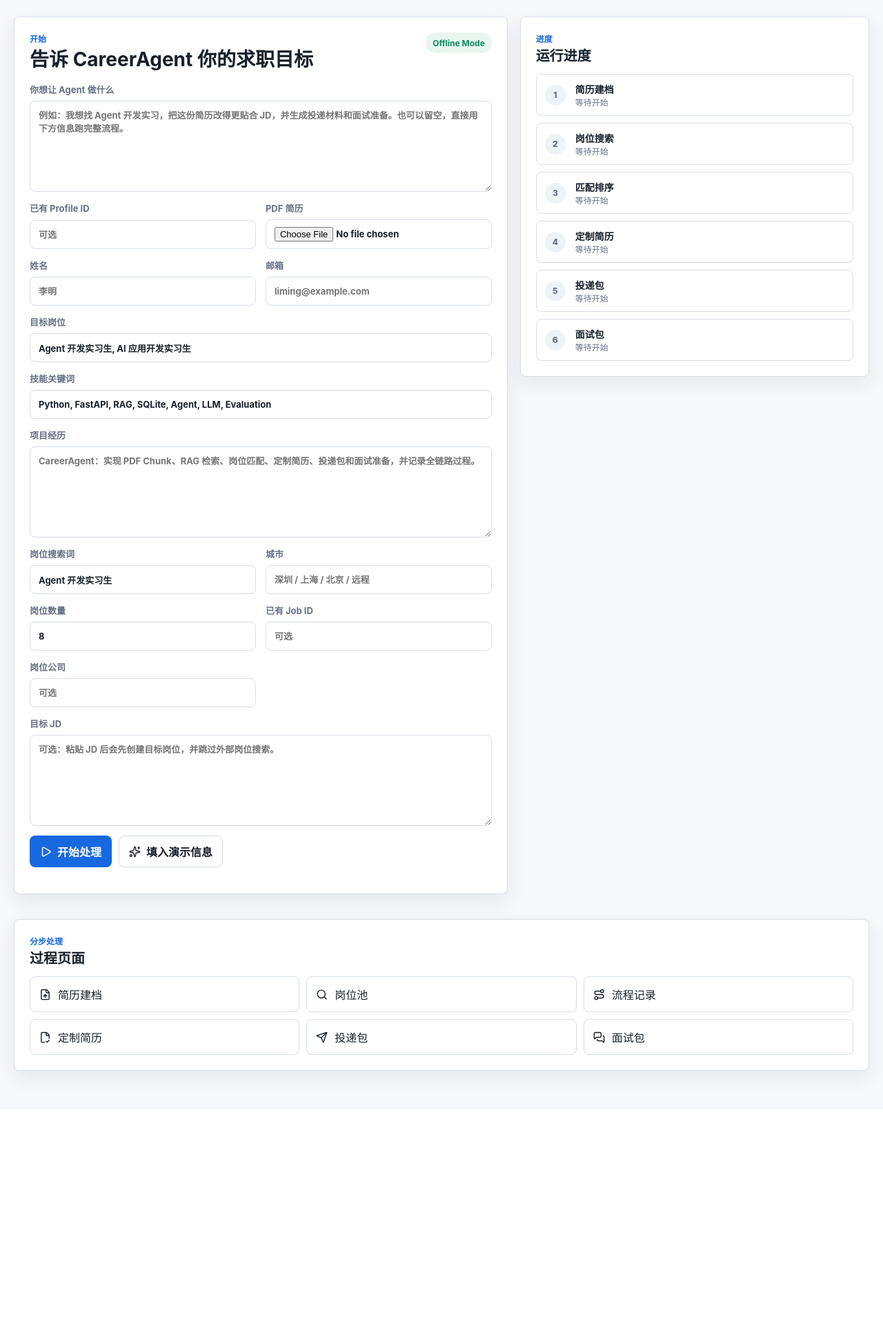
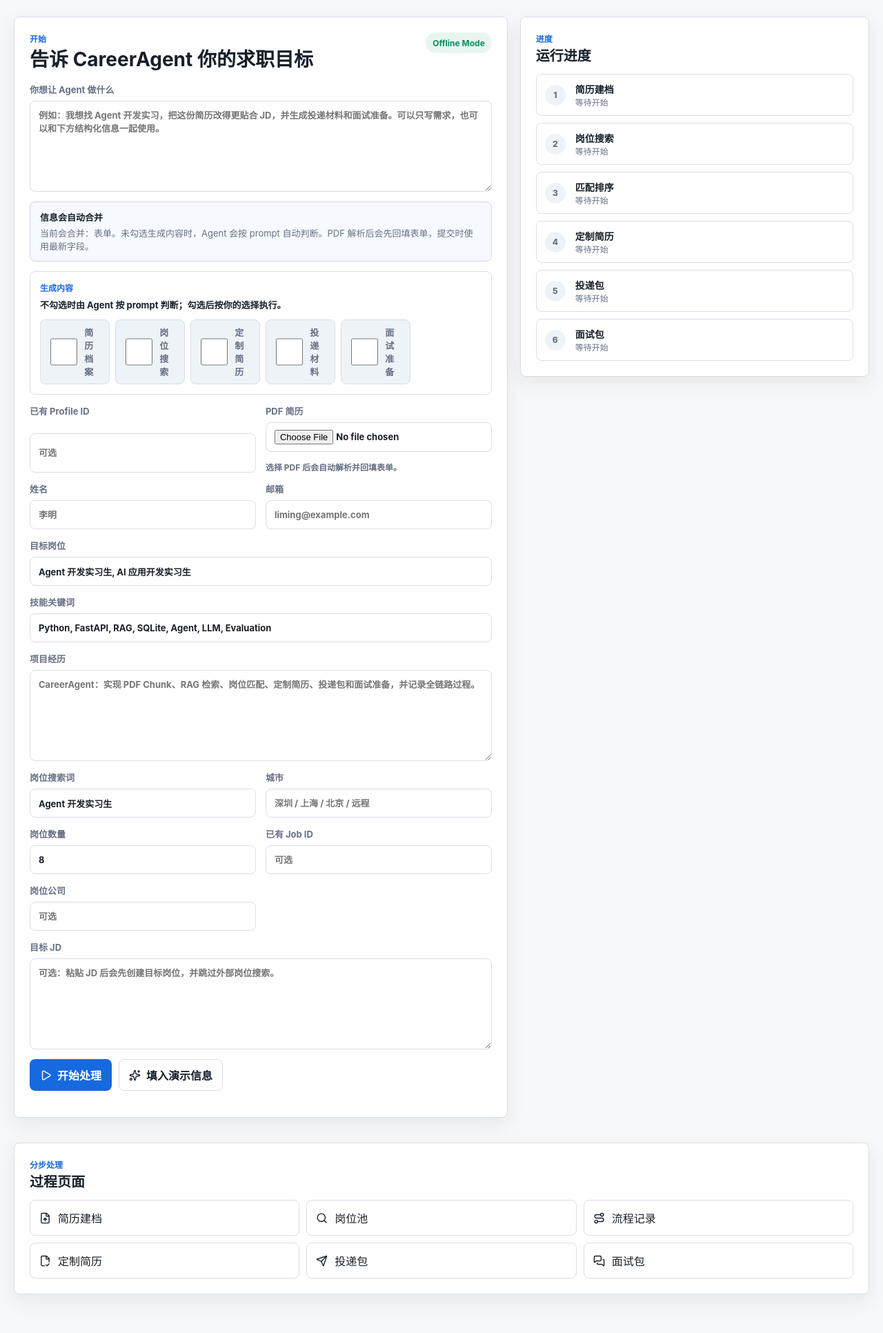
Before and after one commit to Yonhen233/CareerAgent, a FastAPI app: page / in a window 1280 px wide. Shown: the part 67-1999 px from the top of the page at 69% size. Before the commit the page ends 1638 px from the top, so only its background shows below. Run offline with FastAPI, Linux system fonts and the light colour scheme; parts of the project's set-up code (start-up, migrations or seed data) failed here and were passed over; some libraries are stand-ins or nearby versions.

Commit message:
优化首页输入合并和生成项选择

```diff
--- a/app/models/schemas.py
+++ b/app/models/schemas.py
@@ -400,6 +400,8 @@
     profile_id: int | None = None
     job_id: int | None = None
     resume_version_id: int | None = None
+    profile_context: dict[str, Any] | None = None
+    selected_actions: list[str] = Field(default_factory=list)
     jd_text: str | None = None
     query: str | None = "Agent 开发实习生"
     location: str | None = None
--- a/app/static/css/style.css
+++ b/app/static/css/style.css
@@ -567,6 +567,78 @@
   margin-top: 14px;
 }
 
+.guidance-card {
+  display: grid;
+  gap: 4px;
+  padding: 12px 14px;
+  border: 1px solid #c8d8ee;
+  border-radius: 8px;
+  background: #f6f9ff;
+  color: var(--muted);
+  font-size: 13px;
+}
+
+.guidance-card strong {
+  color: var(--text);
+}
+
+.generation-picker {
+  display: grid;
+  gap: 12px;
+  padding: 14px;
+  border: 1px solid var(--line);
+  border-radius: 8px;
+  background: #fff;
+}
+
+.generation-picker strong {
+  font-size: 13px;
+}
+
+.generation-options {
+  display: flex;
+  flex-wrap: wrap;
+  gap: 8px;
+}
+
+.generation-options label {
+  display: inline-flex;
+  align-items: center;
+  gap: 7px;
+  min-height: 36px;
+  padding: 8px 10px;
+  border: 1px solid var(--line);
+  border-radius: 8px;
+  background: var(--surface-2);
+  font-size: 13px;
+  font-weight: 680;
+}
+
+.generation-options label:has(input:checked) {
+  border-color: #a9d7bc;
+  background: #eefaf3;
+  color: #0f7a4b;
+}
+
+.field-hint {
+  display: block;
+  margin-top: 6px;
+  color: var(--muted);
+  font-size: 12px;
+}
+
+.field-hint.running {
+  color: var(--blue);
+}
+
+.field-hint.ok {
+  color: var(--green);
+}
+
+.field-hint.risk {
+  color: var(--red);
+}
+
 .flow-result-actions {
   display: flex;
   flex-wrap: wrap;
--- a/app/static/js/main.js
+++ b/app/static/js/main.js
@@ -164,7 +164,11 @@
   for (const [key, value] of data.entries()) {
     if (typeof File !== "undefined" && value instanceof File) continue;
     if (value === "") continue;
-    obj[key] = value;
+    if (Object.prototype.hasOwnProperty.call(obj, key)) {
+      obj[key] = Array.isArray(obj[key]) ? [...obj[key], value] : [obj[key], value];
+    } else {
+      obj[key] = value;
+    }
   }
   return obj;
 }
@@ -178,6 +182,15 @@
 
 function hasAnyValue(...values) {
   return values.some((value) => String(value || "").trim());
+}
+
+function compactObject(value) {
+  return Object.fromEntries(
+    Object.entries(value || {}).filter(([, item]) => {
+      if (Array.isArray(item)) return item.length > 0;
+      return item !== undefined && item !== null && String(item).trim() !== "";
+    })
+  );
 }
 
 function valueIn(container, name) {
@@ -1233,7 +1246,7 @@
   }
   const file = form.elements.resume_file?.files?.[0];
   if (file) {
-    return await uploadProfileFile(file);
+    return await parseResumeFileIntoStartForm(form, file);
   }
   if (!raw.name) {
     throw new Error("请上传 PDF、填写核心简历信息或输入已有 Profile ID。");
@@ -1247,6 +1260,124 @@
   const response = await fetch("/profiles/upload", { method: "POST", body: data, headers: authHeaders() });
   if (!response.ok) throw new Error(await response.text());
   return response.json();
+}
+
+function selectedStartActions(form) {
+  return Array.from(form?.querySelectorAll('input[name="selected_actions"]:checked') || []).map((input) => input.value);
+}
+
+function startActionLabel(action) {
+  const labels = {
+    create_profile: "简历档案",
+    search_jobs: "岗位搜索",
+    tailor_resume: "定制简历",
+    quick_apply: "投递材料",
+    interview_prep: "面试准备",
+  };
+  return labels[action] || action;
+}
+
+function profileContextFromStartForm(raw) {
+  const targetRoles = splitList(raw.target_roles);
+  const skills = splitList(raw.skills);
+  const projectText = String(raw.project || "").trim();
+  const projectName = projectText.split(/[:：\n]/)[0]?.trim() || "项目经历";
+  return compactObject({
+    name: raw.name,
+    email: raw.email,
+    location: raw.location,
+    headline: targetRoles[0] ? `${targetRoles[0]}候选人` : undefined,
+    target_roles: targetRoles,
+    skills,
+    projects: projectText ? [{
+      name: projectName,
+      description: projectText,
+      tech_stack: skills,
+      impact: "",
+    }] : [],
+  });
+}
+
+function hasProfileContext(context) {
+  return Object.entries(context || {}).some(([key, value]) => {
+    if (key === "projects") return Array.isArray(value) && value.some((item) => hasAnyValue(item.name, item.description));
+    if (Array.isArray(value)) return value.length > 0;
+    return hasAnyValue(value);
+  });
+}
+
+function buildNaturalInstruction(raw, actions) {
+  const text = String(raw.instruction || "").trim();
+  if (text) return text;
+  if (actions.length) {
+    return `请根据我提供的简历和岗位信息完成这些内容：${actions.map(startActionLabel).join("、")}。`;
+  }
+  return "请根据我提供的简历和岗位信息，完成适合当前求职目标的求职流程。";
+}
+
+function projectTextFromProfile(structured) {
+  const projects = structured?.projects || [];
+  return projects.map((project) => {
+    const tech = (project.tech_stack || []).length ? `\n技术栈：${project.tech_stack.join("、")}` : "";
+    const impact = project.impact ? `\n结果：${project.impact}` : "";
+    return `${project.name || "项目"}：${project.description || ""}${tech}${impact}`.trim();
+  }).filter(Boolean).join("\n\n");
+}
+
+function populateStartFormFromProfile(form, profile) {
+  if (!form || !profile) return;
+  const structured = profile.structured_profile_json || {};
+  if (form.profile_id) form.profile_id.value = profile.id || "";
+  if (form.name) form.name.value = profile.name || structured.name || "";
+  if (form.email) form.email.value = profile.email || structured.email || "";
+  if (form.target_roles) form.target_roles.value = (profile.target_roles_json || structured.target_roles || []).join(", ");
+  if (form.skills) form.skills.value = (structured.skills || []).join(", ");
+  if (form.project) form.project.value = projectTextFromProfile(structured);
+  if (form.location && structured.location) form.location.value = structured.location;
+  if (form.query && !form.query.value.trim()) {
+    const roles = profile.target_roles_json || structured.target_roles || [];
+    form.query.value = roles[0] || "Agent 开发实习生";
+  }
+}
+
+function setPdfParseStatus(form, message, kind = "") {
+  const status = form?.querySelector("#pdf-parse-status");
+  if (!status) return;
+  status.textContent = message;
+  status.className = `field-hint ${kind}`.trim();
+}
+
+async function parseResumeFileIntoStartForm(form, file) {
+  if (!file) return null;
+  const signature = `${file.name}:${file.size}:${file.lastModified}`;
+  if (form.dataset.parsedResumeSignature === signature && form.dataset.parsedProfileId) {
+    return api(`/profiles/${form.dataset.parsedProfileId}`);
+  }
+  setPdfParseStatus(form, "正在解析 PDF，并回填表单...", "running");
+  const profile = await uploadProfileFile(file);
+  form.dataset.parsedResumeSignature = signature;
+  form.dataset.parsedProfileId = String(profile.id || "");
+  populateStartFormFromProfile(form, profile);
+  updateStartInputGuidance(form);
+  setPdfParseStatus(form, `PDF 已解析为 Profile #${profile.id}，已回填核心字段。`, "ok");
+  toast(`PDF 已解析为 Profile #${profile.id}`);
+  return profile;
+}
+
+function updateStartInputGuidance(form) {
+  const card = $("#input-guidance");
+  if (!card || !form) return;
+  const raw = formJson(form);
+  const actions = selectedStartActions(form);
+  const context = profileContextFromStartForm(raw);
+  const sources = [];
+  if (String(raw.instruction || "").trim()) sources.push("prompt");
+  if (raw.profile_id) sources.push(`Profile #${raw.profile_id}`);
+  if (form.elements.resume_file?.files?.[0]) sources.push("PDF");
+  if (hasProfileContext(context)) sources.push("表单");
+  const sourceText = sources.length ? `当前会合并：${sources.join("、")}。` : "可以只写 prompt，也可以上传 PDF 或填写表单。";
+  const actionText = actions.length ? `将按勾选生成：${actions.map(startActionLabel).join("、")}。` : "未勾选生成内容时，Agent 会按 prompt 自动判断。";
+  card.innerHTML = `<strong>信息会自动合并</strong><span>${escapeHtml(sourceText)}${escapeHtml(actionText)}PDF 解析后会先回填表单，提交时使用最新字段。</span>`;
 }
 
 function topMatchedJob(run) {
@@ -1576,23 +1707,28 @@
   if (submitButton) submitButton.disabled = true;
   if (result) result.innerHTML = `<article class="item meta">Agent 正在理解需求并执行，复杂任务可能需要几十秒...</article>`;
   try {
-    const raw = formJson(form);
     const file = form.elements.resume_file?.files?.[0];
+    let raw = formJson(form);
     let profileId = raw.profile_id ? Number(raw.profile_id) : null;
-    if (file) {
-      const profile = await uploadProfileFile(file);
+    if (file && !profileId) {
+      const profile = await parseResumeFileIntoStartForm(form, file);
       profileId = profile.id;
+      raw = formJson(form);
     }
+    const actions = selectedStartActions(form);
+    const profileContext = profileContextFromStartForm(raw);
     const body = await api("/assistant/natural-language", {
       method: "POST",
       body: JSON.stringify({
-        instruction: raw.instruction,
+        instruction: buildNaturalInstruction(raw, actions),
         profile_id: profileId,
         job_id: raw.job_id ? Number(raw.job_id) : null,
+        profile_context: hasProfileContext(profileContext) ? profileContext : null,
+        selected_actions: actions,
         jd_text: raw.jd_text || null,
         location: raw.location || null,
         query: raw.query || "Agent 开发实习生",
-        limit: 8,
+        limit: raw.limit ? Number(raw.limit) : 8,
       }),
     });
     renderNaturalLanguageResult(body);
@@ -2004,7 +2140,7 @@
     event.preventDefault();
     const form = event.currentTarget;
     const raw = formJson(form);
-    if (String(raw.instruction || "").trim()) {
+    if (String(raw.instruction || "").trim() || selectedStartActions(form).length) {
       await runNaturalLanguageRequest(form);
     } else {
       await runCareerStartFlow(form);
@@ -2012,8 +2148,32 @@
   });
 
   $("#career-demo-fill")?.addEventListener("click", () => {
-    fillCareerDemo($("#career-start-form"));
-  });
+    const form = $("#career-start-form");
+    fillCareerDemo(form);
+    updateStartInputGuidance(form);
+  });
+
+  const careerStartForm = $("#career-start-form");
+  if (careerStartForm) {
+    updateStartInputGuidance(careerStartForm);
+    careerStartForm.addEventListener("input", () => updateStartInputGuidance(careerStartForm));
+    careerStartForm.addEventListener("change", async (event) => {
+      updateStartInputGuidance(careerStartForm);
+      if (event.target?.name === "resume_file") {
+        const file = event.target.files?.[0];
+        if (!file) {
+          setPdfParseStatus(careerStartForm, "选择 PDF 后会自动解析并回填表单。");
+          return;
+        }
+        try {
+          await parseResumeFileIntoStartForm(careerStartForm, file);
+        } catch (error) {
+          setPdfParseStatus(careerStartForm, `PDF 解析失败：${error.message}`, "risk");
+          toast(error.message);
+        }
+      }
+    });
+  }
 
   const guidedProfileForm = $("#guided-profile-form");
   if (guidedProfileForm) {
--- a/app/templates/base.html
+++ b/app/templates/base.html
@@ -4,7 +4,7 @@
     <meta charset="utf-8">
     <meta name="viewport" content="width=device-width, initial-scale=1">
     <title>CareerAgent</title>
-    <link rel="stylesheet" href="/static/css/style.css?v=20260617-repeatable-profile-items">
+    <link rel="stylesheet" href="/static/css/style.css?v=20260708-start-flow-inputs">
     <script src="https://unpkg.com/lucide@latest/dist/umd/lucide.min.js"></script>
   </head>
   <body data-page="{{ page }}">
@@ -33,6 +33,6 @@
       {% block content %}{% endblock %}
     </main>
     <div id="toast" class="toast" hidden></div>
-    <script src="/static/js/main.js?v=20260617-repeatable-profile-items"></script>
+    <script src="/static/js/main.js?v=20260708-start-flow-inputs"></script>
   </body>
 </html>
--- a/app/templates/index.html
+++ b/app/templates/index.html
@@ -13,8 +13,25 @@
     <form id="career-start-form" class="stack">
       <label class="wide">
         你想让 Agent 做什么
-        <textarea name="instruction" rows="4" placeholder="例如：我想找 Agent 开发实习，把这份简历改得更贴合 JD，并生成投递材料和面试准备。也可以留空，直接用下方信息跑完整流程。"></textarea>
+        <textarea name="instruction" rows="4" placeholder="例如：我想找 Agent 开发实习，把这份简历改得更贴合 JD，并生成投递材料和面试准备。可以只写需求，也可以和下方结构化信息一起使用。"></textarea>
       </label>
+      <div id="input-guidance" class="guidance-card">
+        <strong>信息会自动合并</strong>
+        <span>Prompt 用来表达目标和补充缺失信息；PDF 或表单会作为结构化简历来源。PDF 解析后会先回填表单，方便你检查。</span>
+      </div>
+      <div class="generation-picker" aria-label="选择生成内容">
+        <div>
+          <p class="eyebrow">生成内容</p>
+          <strong>不勾选时由 Agent 按 prompt 判断；勾选后按你的选择执行。</strong>
+        </div>
+        <div class="generation-options">
+          <label><input type="checkbox" name="selected_actions" value="create_profile"> 简历档案</label>
+          <label><input type="checkbox" name="selected_actions" value="search_jobs"> 岗位搜索</label>
+          <label><input type="checkbox" name="selected_actions" value="tailor_resume"> 定制简历</label>
+          <label><input type="checkbox" name="selected_actions" value="quick_apply"> 投递材料</label>
+          <label><input type="checkbox" name="selected_actions" value="interview_prep"> 面试准备</label>
+        </div>
+      </div>
       <div class="form-grid">
         <label>
           已有 Profile ID
@@ -23,6 +40,7 @@
         <label>
           PDF 简历
           <input name="resume_file" type="file" accept="application/pdf">
+          <small id="pdf-parse-status" class="field-hint">选择 PDF 后会自动解析并回填表单。</small>
         </label>
         <label>
           姓名
```
Also changed, not shown: app/agents/natural_language.py (+104 -18 lines), docs/DEVELOPMENT_LOG.md (+37 -0 lines), tests/test_frontend_pages.py (+12 -0 lines), tests/test_natural_language_agent.py (+97 -0 lines).
